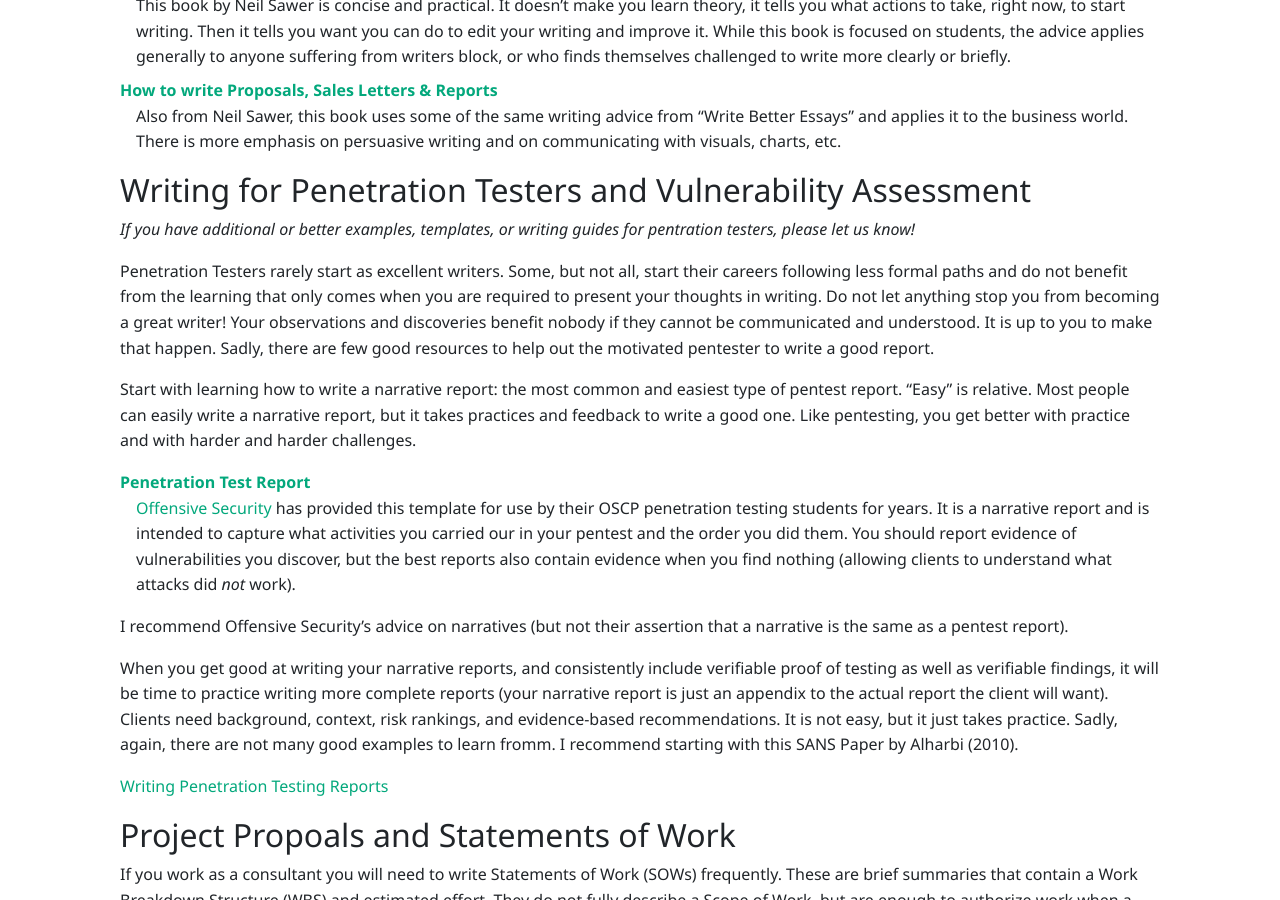
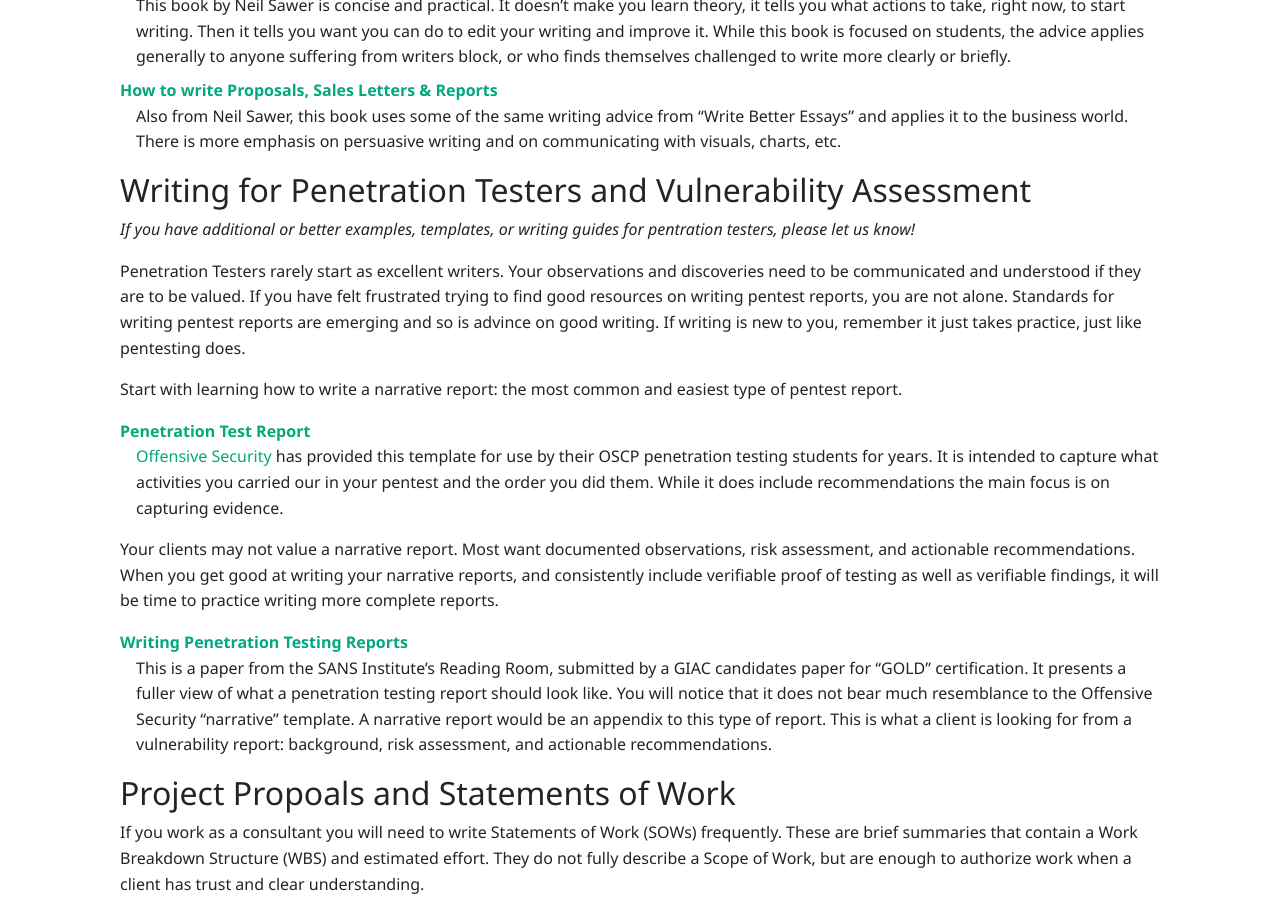
Before and after one commit to cyberlibrarian/cyberlibrarian.github.io, a Jekyll site: the page built from _pages/learning-writing.md, in a window 1280 px wide and 900 px high, scrolled down 425 px. Built offline with Jekyll 4.4.1, drawn with Linux system fonts in a browser that asks for light colours; nearby versions of some CDN libraries.

```diff
--- a/_pages/learning-writing.md
+++ b/_pages/learning-writing.md
@@ -15,23 +15,21 @@ The resources listed on this page will help you develop your writing skills, no
 [How to write Proposals, Sales Letters & Reports](https://books.google.ca/books?id=KUyrAbpXGi8C&lpg=PP1&dq=inauthor%3A%22Neil%20Sawers%22&pg=PA84#v=onepage&q&f=false)
 : Also from Neil Sawer, this book uses some of the same writing advice from "Write Better Essays" and applies it to the business world. There is more emphasis on persuasive writing and on communicating with visuals, charts, etc.
 
-
 ## Writing for Penetration Testers and Vulnerability Assessment
 
 *If you have additional or better examples, templates, or writing guides for pentration testers, please let us know!*
 
-Penetration Testers rarely start as excellent writers. Some, but not all, start their careers following less formal paths and do not benefit from the learning that only comes when you are required to present your thoughts in writing. Do not let anything stop you from becoming a great writer! Your observations and discoveries benefit nobody if they cannot be communicated and understood. It is up to you to make that happen. Sadly, there are few good resources to help out the motivated pentester to write a good report.
+Penetration Testers rarely start as excellent writers. Your observations and discoveries need to be communicated and understood if they are to be valued. If you have felt frustrated trying to find good resources on writing pentest reports, you are not alone. Standards for writing pentest reports are emerging and so is advince on good writing. If writing is new to you, remember it just takes practice, just like pentesting does.
 
-Start with learning how to write a narrative report: the most common and easiest type of pentest report. "Easy" is relative. Most people can easily write a narrative report, but it takes practices and feedback to write a good one. Like pentesting, you get better with practice and with harder and harder challenges.
+Start with learning how to write a narrative report: the most common and easiest type of pentest report.
 
 [Penetration Test Report](https://www.offensive-security.com/reports/sample-penetration-testing-report.pdf)
-: [Offensive Security](https://www.offensive-security.com/) has provided this template for use by their OSCP penetration testing students for years. It is a narrative report and is intended to capture what activities you carried our in your pentest and the order you did them. You should report evidence of vulnerabilities you discover, but the best reports also contain evidence when you find nothing (allowing clients to understand what attacks did *not* work).
+: [Offensive Security](https://www.offensive-security.com/) has provided this template for use by their OSCP penetration testing students for years. It is intended to capture what activities you carried our in your pentest and the order you did them. While it does include recommendations the main focus is on capturing evidence.
 
-I recommend Offensive Security's advice on narratives (but not their assertion that a narrative is the same as a pentest report).
-
-When you get good at writing your narrative reports, and consistently include verifiable proof of testing as well as verifiable findings, it will be time to practice writing more complete reports (your narrative report is just an appendix to the actual report the client will want). Clients need background, context, risk rankings, and evidence-based recommendations. It is not easy, but it just takes practice. Sadly, again, there are not many good examples to learn fromm. I recommend starting with this SANS Paper by Alharbi (2010).
+Your clients may not value a narrative report. Most want documented observations, risk assessment, and actionable recommendations. When you get good at writing your narrative reports, and consistently include verifiable proof of testing as well as verifiable findings, it will be time to practice writing more complete reports.
 
 [Writing Penetration Testing Reports](https://www.sans.org/reading-room/whitepapers/bestprac/writing-penetration-testing-report-33343)
+: This is a paper from the SANS Institute's Reading Room, submitted by a GIAC candidates paper for "GOLD" certification. It presents a fuller view of what a penetration testing report should look like. You will notice that it does not bear much resemblance to the Offensive Security "narrative" template. A narrative report would be an appendix to this type of report. This is what a client is looking for from a vulnerability report: background, risk assessment, and actionable recommendations.
 
 ## Project Propoals and Statements of Work
 
```
